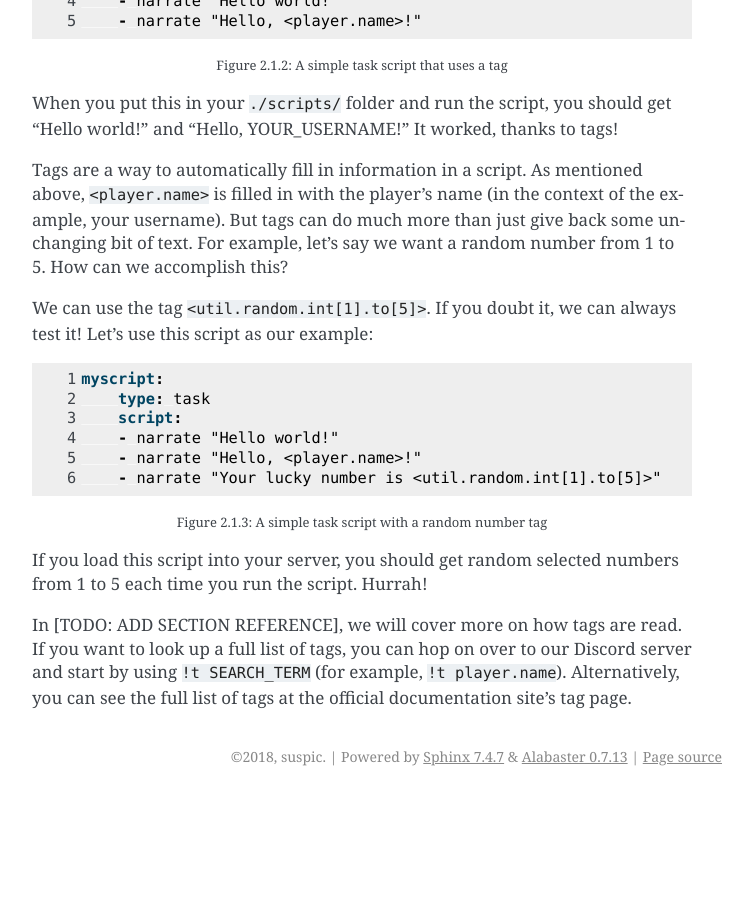
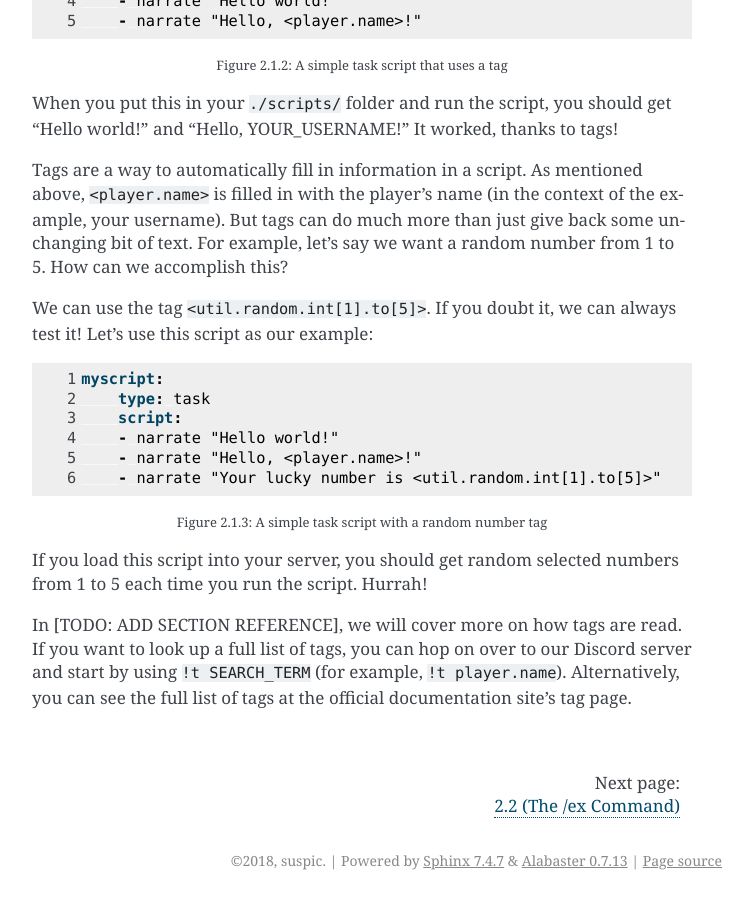
Before and after one commit to DenizenScript/Denizen-For-Bukkit-Docs, a Sphinx documentation site: the page built from source/docs/basics-of-scripting/an-introduction-to-tags.rst, in a window 1280 px wide and 900 px high, scrolled down 1249 px. Shown: the whole window, without its empty margins (388-1141 px from the left). Built offline with Sphinx 7.4.7, drawn with Linux system fonts in a browser that asks for light colours; before the commit the page ends 2045 px from its top, so only the background shows below that.

Commit message:
Extra page navigation utils, pt. 2

```diff
--- a/source/docs/basics-of-scripting/an-introduction-to-tags.rst
+++ b/source/docs/basics-of-scripting/an-introduction-to-tags.rst
@@ -107,3 +107,14 @@ you want to look up a full list of tags, you can hop on over to our Discord
 server and start by using ``!t SEARCH_TERM`` (for example, ``!t player.name``).
 Alternatively, you can see the full list of tags at the official documentation
 site’s tag page.
+
+|
+
+.. rst-class:: previous-next-table
+
++------+-----------------+
+|      | | Next page:    |
+|      | | |next-doc|    |
++------+-----------------+
+
+.. |next-doc| replace:: :doc:`2.2 (The /ex Command)<the-ex-command>`
```
